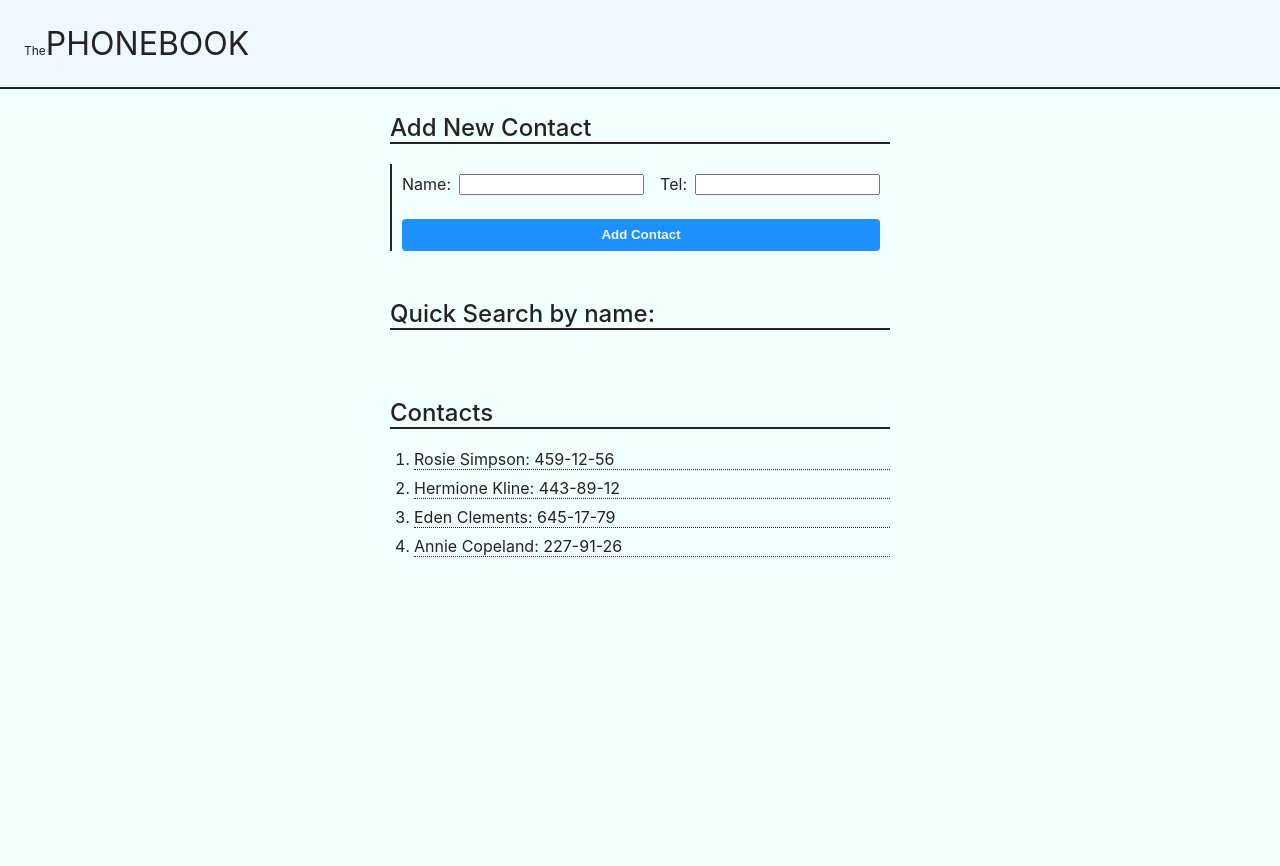
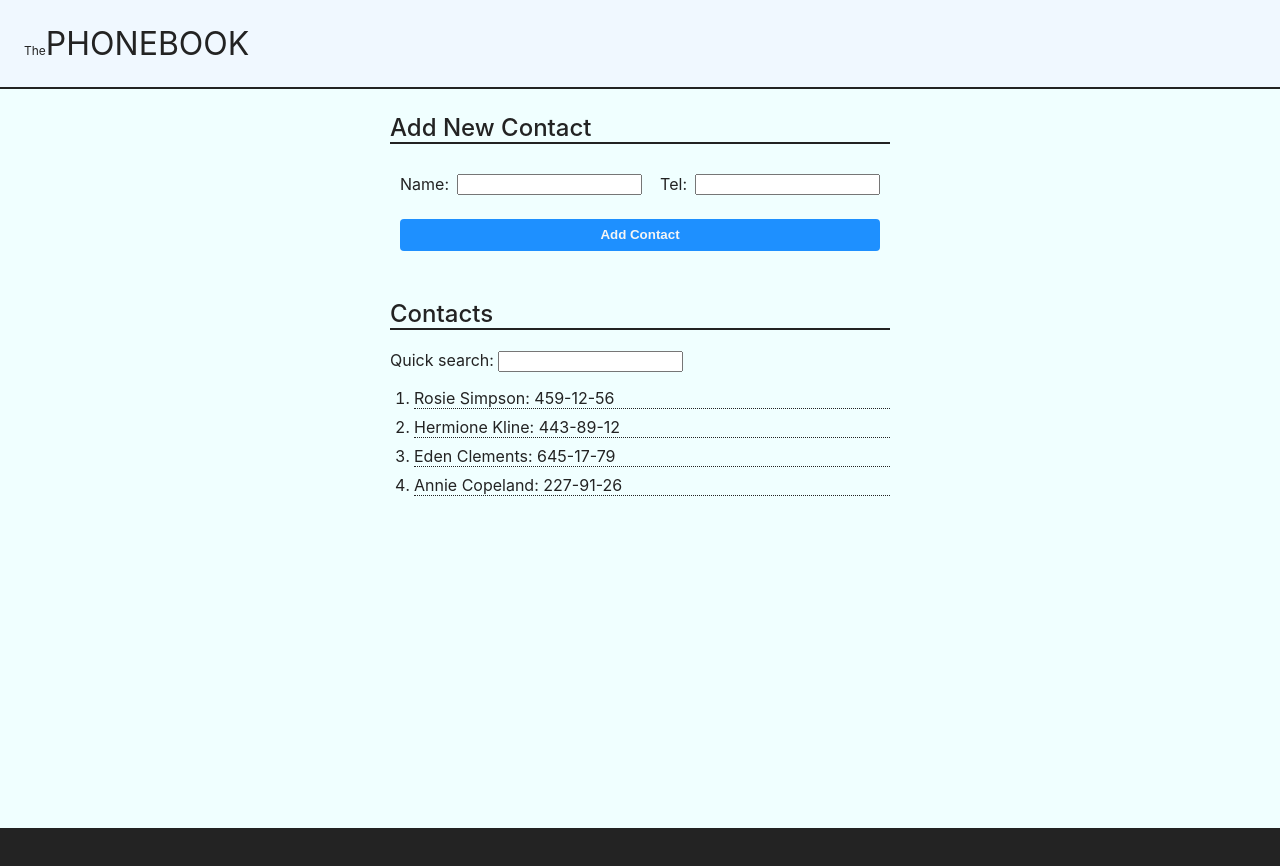
Before and after one commit to savchenkolex/goit-react-hw-02-phonebook, a React (Create React App) app: page / in a window 1280 px wide. Shown: the top 866 px of the page. After the commit the page ends 828 px from the top, so only its background shows below. Built offline with nearby package versions, Linux system fonts and the light colour scheme.

Commit message:
add input for search and fix some style

```diff
--- a/src/App.js
+++ b/src/App.js
@@ -4,6 +4,7 @@ import BaseForm from './components/BaseForm/BaseForm';
 import Section from './utils/Section/Section';
 import HeaderSection from './components/HeaderSection/HeaderSection';
 import ListContacts from './components/ListContacts/ListContacts';
+import QuickSearch from './components/QuickSearch/QuickSearch';
 
 class App extends Component {
   state = {
@@ -53,10 +54,8 @@ class App extends Component {
             telValue={this.state.number}
           />
         </Section>
-        <Section title="Quick Search by name:">
-
-        </Section>
         <Section title="Contacts">
+          <QuickSearch />
           <ListContacts contacts={this.state.contacts} />
         </Section>
       </>
--- a/src/components/BaseForm/BaseForm.module.css
+++ b/src/components/BaseForm/BaseForm.module.css
@@ -1,5 +1,5 @@
 .form {
-    border-left: 2px solid #232323;
+    /* border-left: 2px solid #232323; */
     padding: 10px 10px 0 10px;
     display: flex;
     flex-direction: column;
--- /dev/null
+++ b/src/components/QuickSearch/QuickSearch.jsx
@@ -0,0 +1,14 @@
+import css from "./QuickSearch.module.css";
+
+export default function QuickSearch (props) {
+    return (
+        <form autoComplete="off" >
+            <label>
+                <span>Quick search: </span>
+            <input type="text" name="filter" onChange={event => {
+                console.log(event);
+            }} />
+            </label>
+        </form>
+    )
+}
--- /dev/null
+++ b/src/components/QuickSearch/index.js
@@ -0,0 +1 @@
+export {default} from "./QuickSearch";
```
Also changed, not shown: src/components/QuickSearch/QuickSearch.module.css (added).
